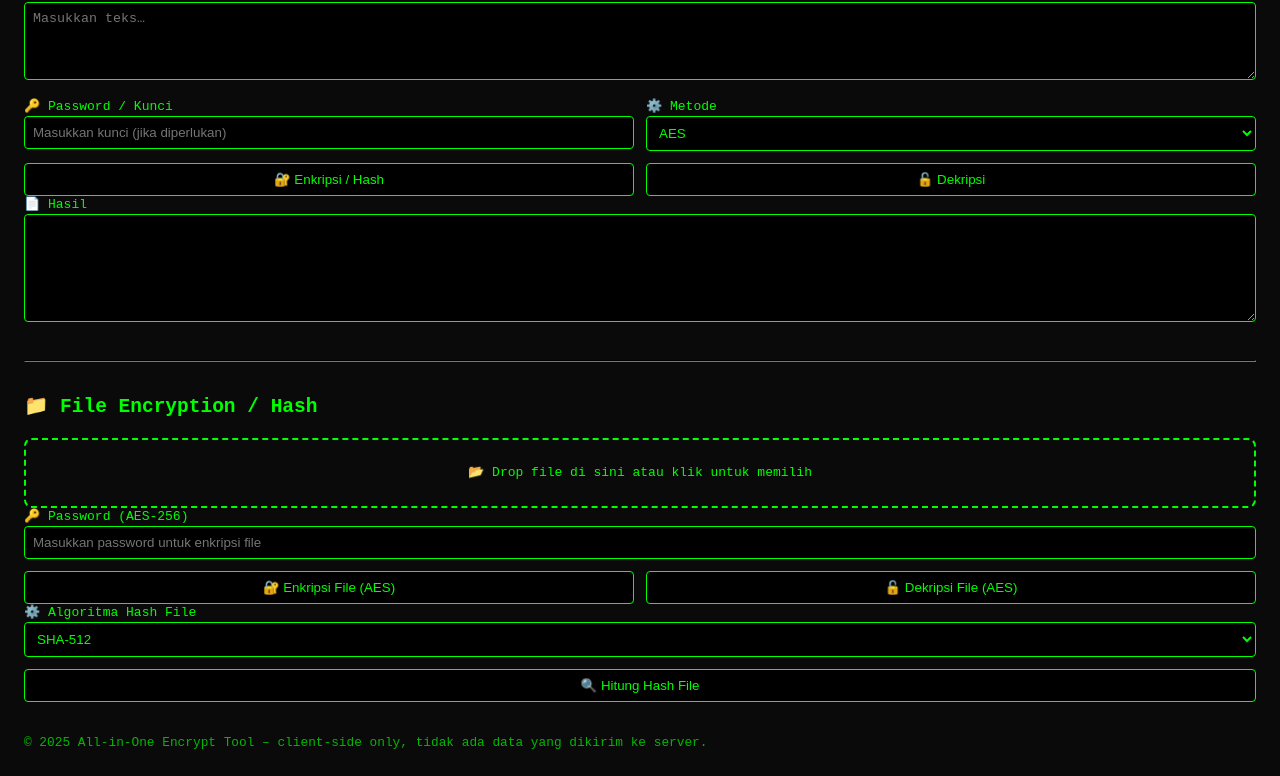
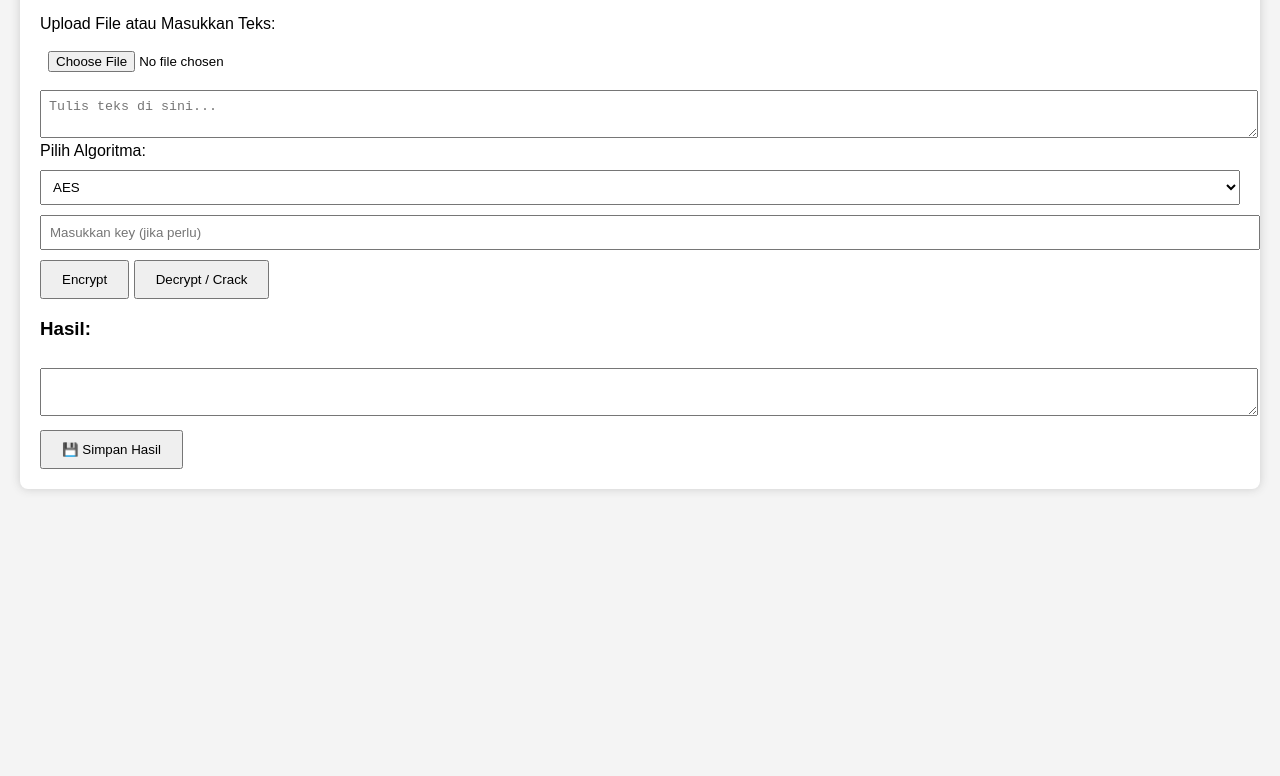
Before and after one commit to BabyCpanel/Baby, a plain HTML site: page index.html in a window 1280 px wide. Shown: the part 93-869 px from the top of the page. After the commit the page ends 800 px from the top, so only its background shows below. Drawn offline with nearby package versions, Linux system fonts and the light colour scheme.

Commit message:
index.html

```diff
--- a/index.html
+++ b/index.html
@@ -1,83 +1,130 @@
-<!DOCTYPE html><html lang="id">
+
+<!DOCTYPE html>
+<html>
 <head>
   <meta charset="UTF-8">
-  <title>🔐 All‑in‑One Encryption / Hash Tool</title>
-  <!-- CryptoJS -->
-  <script src="https://cdn.jsdelivr.net/npm/crypto-js@4.1.1/crypto-js.min.js"></script>
+  <title>Full Crypto Tools</title>
   <style>
-    :root { --bg:#0a0a0a; --fg:#0f0; --border:#0f0; }
-    *{box-sizing:border-box}body{margin:0;font-family:monospace;background:var(--bg);color:var(--fg);padding:24px;line-height:1.4}
-    h1{margin:0 0 16px}
-    .field{margin-bottom:12px}
-    input,textarea,select,button{width:100%;padding:8px;background:#000;color:var(--fg);border:1px solid var(--border);border-radius:4px}
-    button{cursor:pointer;transition:0.2s}button:hover{opacity:.8}
-    .row{display:grid;grid-template-columns:1fr 1fr;gap:12px}
-    .drop-zone{border:2px dashed var(--border);padding:24px;text-align:center;border-radius:8px;cursor:pointer}
-    .hidden{display:none}
-    .footer{margin-top:32px;font-size:.8rem;opacity:.7}
+    body { font-family: Arial; background: #f4f4f4; margin: 20px; }
+    .container { background: white; padding: 20px; border-radius: 8px; box-shadow: 0 0 10px #ccc; }
+    textarea, input, select { width: 100%; padding: 8px; margin-top: 10px; }
+    button { padding: 10px 20px; margin-top: 10px; }
+    h2 { color: #333; }
   </style>
 </head>
 <body>
-  <h1>🔐 All‑in‑One Encryption / Hash Tool</h1>  <!-- TEXT SECTION -->  <section>
-    <div class="field"><label for="text">📝 Teks</label><textarea id="text" rows="4" placeholder="Masukkan teks…"></textarea></div>
-    <div class="row">
-      <div class="field"><label for="key">🔑 Password / Kunci</label><input id="key" type="text" placeholder="Masukkan kunci (jika diperlukan)"/></div>
-      <div class="field"><label for="method">⚙️ Metode</label>
-        <select id="method">
-          <optgroup label="Encryption / Decryption">
-            <option value="AES">AES</option>
-            <option value="DES">DES</option>
-            <option value="3DES">Triple DES</option>
-            <option value="RC4">RC4</option>
-            <option value="Rabbit">Rabbit</option>
-            <option value="XOR">XOR (Simple)</option>
-            <option value="Base64Encode">Base64 Encode</option>
-            <option value="Base64Decode">Base64 Decode</option>
-          </optgroup>
-          <optgroup label="Hash">
-            <option value="SHA512">SHA‑512</option>
-            <option value="SHA256">SHA‑256</option>
-            <option value="SHA1">SHA‑1</option>
-            <option value="MD5">MD5</option>
-          </optgroup>
-        </select>
-      </div>
-    </div>
-    <div class="row">
-      <button onclick="encrypt()">🔐 Enkripsi / Hash</button>
-      <button onclick="decrypt()">🔓 Dekripsi</button>
-    </div>
-    <div class="field"><label for="result">📄 Hasil</label><textarea id="result" rows="6" readonly></textarea></div>
-  </section>  <hr style="margin:32px 0;border-color:#222">  <!-- FILE SECTION -->  <section>
-    <h2>📁 File Encryption / Hash</h2>
-    <div id="dropZone" class="drop-zone">📂 Drop file di sini atau klik untuk memilih</div>
-    <input id="fileInput" class="hidden" type="file" />
-    <div class="field"><label for="fileKey">🔑 Password (AES‑256)</label><input id="fileKey" type="text" placeholder="Masukkan password untuk enkripsi file"/></div>
-    <div class="row">
-      <button onclick="encryptFile()">🔐 Enkripsi File (AES)</button>
-      <button onclick="decryptFile()">🔓 Dekripsi File (AES)</button>
-    </div>
-    <div class="field"><label for="fileHashAlgo">⚙️ Algoritma Hash File</label>
-      <select id="fileHashAlgo">
-        <option value="SHA512">SHA‑512</option>
-        <option value="SHA256">SHA‑256</option>
-        <option value="SHA1">SHA‑1</option>
-        <option value="MD5">MD5</option>
-      </select>
-    </div>
-    <button onclick="hashFile()">🔍 Hitung Hash File</button>
-    <div id="fileResult" class="field"></div>
-  </section>  <div class="footer">© 2025 All‑in‑One Encrypt Tool – client‑side only, tidak ada data yang dikirim ke server.</div><script>
-/***************** UTIL *****************/
-function xor(text,key){let r="";for(let i=0;i<text.length;i++){r+=String.fromCharCode(text.charCodeAt(i)^key.charCodeAt(i%key.length));}return r;}
-function alertIf(cond,msg){if(cond){alert(msg);return true;}return false;}
-/***************** TEXT *****************/
-function encrypt(){const t=document.getElementById("text").value;const k=document.getElementById("key").value;const m=document.getElementById("method").value;if(alertIf(!t,"Teks wajib diisi."))return;let out="";switch(m){case"AES":if(alertIf(!k,"Password wajib untuk AES"))return;out=CryptoJS.AES.encrypt(t,k).toString();break;case"DES":if(alertIf(!k,"Password wajib untuk DES"))return;out=CryptoJS.DES.encrypt(t,k).toString();break;case"3DES":if(alertIf(!k,"Password wajib untuk 3DES"))return;out=CryptoJS.TripleDES.encrypt(t,k).toString();break;case"RC4":if(alertIf(!k,"Password wajib untuk RC4"))return;out=CryptoJS.RC4.encrypt(t,k).toString();break;case"Rabbit":if(alertIf(!k,"Password wajib untuk Rabbit"))return;out=CryptoJS.Rabbit.encrypt(t,k).toString();break;case"XOR":if(alertIf(!k,"Password wajib untuk XOR"))return;out=btoa(xor(t,k));break;case"Base64Encode":out=btoa(t);break;case"SHA512":out=CryptoJS.SHA512(t).toString();break;case"SHA256":out=CryptoJS.SHA256(t).toString();break;case"SHA1":out=CryptoJS.SHA1(t).toString();break;case"MD5":out=CryptoJS.MD5(t).toString();break;default:out="Metode tidak dikenali";}document.getElementById("result").value=out;}
-function decrypt(){const t=document.getElementById("text").value;const k=document.getElementById("key").value;const m=document.getElementById("method").value;if(alertIf(!t,"Teks wajib diisi."))return;let out="";try{switch(m){case"AES":out=CryptoJS.AES.decrypt(t,k).toString(CryptoJS.enc.Utf8);break;case"DES":out=CryptoJS.DES.decrypt(t,k).toString(CryptoJS.enc.Utf8);break;case"3DES":out=CryptoJS.TripleDES.decrypt(t,k).toString(CryptoJS.enc.Utf8);break;case"RC4":out=CryptoJS.RC4.decrypt(t,k).toString(CryptoJS.enc.Utf8);break;case"Rabbit":out=CryptoJS.Rabbit.decrypt(t,k).toString(CryptoJS.enc.Utf8);break;case"XOR":out=xor(atob(t),k);break;case"Base64Decode":out=atob(t);break;default:out="Dekripsi tidak tersedia untuk metode ini.";}}catch(e){out="❌ Gagal dekripsi.";}document.getElementById("result").value=out||"❌ Gagal dekripsi.";}
-/***************** FILE HANDLING *****************/
-let selectedFile=null;const fileInput=document.getElementById("fileInput");const dropZone=document.getElementById("dropZone");dropZone.addEventListener("click",()=>fileInput.click());dropZone.addEventListener("dragover",e=>{e.preventDefault();dropZone.style.opacity=.7});dropZone.addEventListener("dragleave",()=>dropZone.style.opacity=1);dropZone.addEventListener("drop",e=>{e.preventDefault();dropZone.style.opacity=1;handleFile(e.dataTransfer.files[0]);});fileInput.addEventListener("change",e=>handleFile(e.target.files[0]));function handleFile(f){if(!f)return;selectedFile=f;dropZone.textContent="📄 "+f.name+" ("+f.size+" bytes) dipilih";document.getElementById("fileResult").textContent="";}
-function encryptFile(){if(alertIf(!selectedFile,"Pilih file terlebih dahulu."))return;const key=document.getElementById("fileKey").value;if(alertIf(!key,"Password wajib untuk enkripsi file."))return;const reader=new FileReader();reader.onload=e=>{const wordArray=CryptoJS.lib.WordArray.create(e.target.result);const encrypted=CryptoJS.AES.encrypt(wordArray,key).toString();downloadString(encrypted,selectedFile.name+".enc");};reader.readAsArrayBuffer(selectedFile);}
-function decryptFile(){if(alertIf(!selectedFile,"Pilih file terenkripsi terlebih dahulu."))return;const key=document.getElementById("fileKey").value;if(alertIf(!key,"Password wajib untuk dekripsi file."))return;const reader=new FileReader();reader.onload=e=>{try{const decrypted=CryptoJS.AES.decrypt(e.target.result,key);const typedArray=wordArrayToUint8(decrypted);downloadBlob(new Blob([typedArray]),selectedFile.name.replace(/\.enc$/i,".dec"));}catch(err){alert("Gagal dekripsi: kunci salah atau file rusak.");}};reader.readAsText(selectedFile);}function wordArrayToUint8(wordArray){const words=wordArray.words;const sigBytes=wordArray.sigBytes;const u8=new Uint8Array(sigBytes);for(let i=0;i<sigBytes;i++){u8[i]=(words[i>>>2]>>>24-((i%4)*8))&0xff;}return u8;}
-function hashFile(){if(alertIf(!selectedFile,"Pilih file terlebih dahulu."))return;const algo=document.getElementById("fileHashAlgo").value;const reader=new FileReader();reader.onload=e=>{const wordArray=CryptoJS.lib.WordArray.create(e.target.result);let hash="";switch(algo){case"SHA512":hash=CryptoJS.SHA512(wordArray).toString();break;case"SHA256":hash=CryptoJS.SHA256(wordArray).toString();break;case"SHA1":hash=CryptoJS.SHA1(wordArray).toString();break;case"MD5":hash=CryptoJS.MD5(wordArray).toString();break;}document.getElementById("fileResult").textContent=algo+":\n"+hash;};reader.readAsArrayBuffer(selectedFile);}function downloadString(str,filename){const blob=new Blob([str]);downloadBlob(blob,filename);}function downloadBlob(blob,filename){const url=URL.createObjectURL(blob);const a=document.createElement("a");a.href=url;a.download=filename;document.body.appendChild(a);a.click();setTimeout(()=>{document.body.removeChild(a);URL.revokeObjectURL(url);},0);}
-</script></body>
+<div class="container">
+  <h2>🔐 Full Crypto Tools (Encrypt, Decrypt, Crack)</h2>
+  <label>Upload File atau Masukkan Teks:</label>
+  <input type="file" id="fileInput"><br>
+  <textarea id="inputText" placeholder="Tulis teks di sini..."></textarea>
+  <label>Pilih Algoritma:</label>
+  <select id="algorithm">
+    <option value="aes">AES</option>
+    <option value="des">DES</option>
+    <option value="rc4">RC4</option>
+    <option value="xor">XOR</option>
+    <option value="caesar">Caesar Cipher</option>
+    <option value="vigenere">Vigenère Cipher</option>
+    <option value="base64">Base64</option>
+    <option value="md5">MD5 (Hash)</option>
+    <option value="sha1">SHA1 (Hash)</option>
+    <option value="sha256">SHA256 (Hash)</option>
+    <option value="rot13">ROT13</option>
+    <option value="hex">Hex Encode/Decode</option>
+  </select>
+  <input type="text" id="key" placeholder="Masukkan key (jika perlu)">
+  <button onclick="process('encrypt')">Encrypt</button>
+  <button onclick="process('decrypt')">Decrypt / Crack</button>
+  <h3>Hasil:</h3>
+  <textarea id="outputText" readonly></textarea>
+  <button onclick="download()">💾 Simpan Hasil</button>
+</div>
+<script src="https://cdnjs.cloudflare.com/ajax/libs/crypto-js/4.1.1/crypto-js.min.js"></script>
+<script>
+document.getElementById('fileInput').addEventListener('change', function(e) {
+  const file = e.target.files[0];
+  if (!file) return;
+  const reader = new FileReader();
+  reader.onload = function(e) {
+    document.getElementById('inputText').value = e.target.result;
+  };
+  reader.readAsText(file);
+});
+
+function process(mode) {
+  const input = document.getElementById('inputText').value;
+  const algo = document.getElementById('algorithm').value;
+  const key = document.getElementById('key').value;
+  let output = '';
+
+  try {
+    if (algo === 'aes') {
+      output = (mode === 'encrypt') ? CryptoJS.AES.encrypt(input, key).toString()
+                                     : CryptoJS.AES.decrypt(input, key).toString(CryptoJS.enc.Utf8);
+    } else if (algo === 'des') {
+      output = (mode === 'encrypt') ? CryptoJS.DES.encrypt(input, key).toString()
+                                     : CryptoJS.DES.decrypt(input, key).toString(CryptoJS.enc.Utf8);
+    } else if (algo === 'rc4') {
+      output = (mode === 'encrypt') ? CryptoJS.RC4.encrypt(input, key).toString()
+                                     : CryptoJS.RC4.decrypt(input, key).toString(CryptoJS.enc.Utf8);
+    } else if (algo === 'xor') {
+      if (!key) return alert("Masukkan key!");
+      output = Array.from(input).map((c, i) =>
+        String.fromCharCode(c.charCodeAt(0) ^ key.charCodeAt(i % key.length))).join("");
+    } else if (algo === 'caesar') {
+      if (mode === 'encrypt') {
+        const shift = parseInt(key) || 3;
+        output = input.replace(/[a-z]/gi, c => {
+          const base = c <= 'Z' ? 65 : 97;
+          return String.fromCharCode((c.charCodeAt(0) - base + shift) % 26 + base);
+        });
+      } else {
+        output = "";
+        for (let s = 1; s <= 25; s++) {
+          output += `[Shift ${s}] ` + input.replace(/[a-z]/gi, c => {
+            const base = c <= 'Z' ? 65 : 97;
+            return String.fromCharCode((c.charCodeAt(0) - base - s + 26) % 26 + base);
+          }) + '\n';
+        }
+      }
+    } else if (algo === 'vigenere') {
+      if (!key) return alert("Masukkan key!");
+      output = input.split('').map((c, i) => {
+        const k = key.charCodeAt(i % key.length);
+        return String.fromCharCode(mode === 'encrypt' ?
+          (c.charCodeAt(0) + k) % 256 :
+          (c.charCodeAt(0) - k + 256) % 256);
+      }).join("");
+    } else if (algo === 'base64') {
+      output = (mode === 'encrypt') ? btoa(input) : atob(input);
+    } else if (algo === 'md5') {
+      output = CryptoJS.MD5(input).toString();
+    } else if (algo === 'sha1') {
+      output = CryptoJS.SHA1(input).toString();
+    } else if (algo === 'sha256') {
+      output = CryptoJS.SHA256(input).toString();
+    } else if (algo === 'rot13') {
+      output = input.replace(/[a-zA-Z]/g, c =>
+        String.fromCharCode(c.charCodeAt(0) + (c.toLowerCase() < 'n' ? 13 : -13)));
+    } else if (algo === 'hex') {
+      output = (mode === 'encrypt') ? Array.from(input).map(c => c.charCodeAt(0).toString(16).padStart(2, '0')).join('')
+                                    : input.match(/.{1,2}/g).map(byte => String.fromCharCode(parseInt(byte, 16))).join("");
+    }
+  } catch (e) {
+    output = "⚠️ Error: " + e.message;
+  }
+
+  document.getElementById('outputText').value = output;
+}
+
+function download() {
+  const blob = new Blob([document.getElementById("outputText").value], {type: "text/plain"});
+  const a = document.createElement("a");
+  a.href = URL.createObjectURL(blob);
+  a.download = "hasil_enkripsi.txt";
+  a.click();
+}
+</script>
+</body>
 </html>
```
